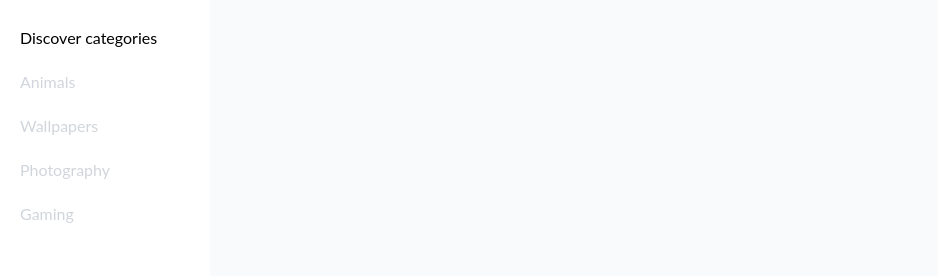
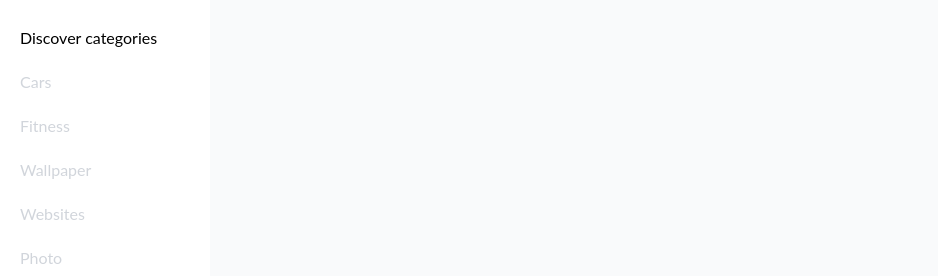
Before and after one commit to FCimendere/ShareMe-Social-Media-App, a React (Create React App) app in the folder ShareMe/shareme_frontend/: page / in a window 1280 px wide. Shown: the part 152-428 px from the top of the page, without its empty margins (0-938 px from the left). Built offline with nearby package versions, Linux system fonts and the light colour scheme; no server answers; sample sign-in values are in the browser's storage.

Commit message:
change mock category list with real categories

```diff
--- a/ShareMe/shareme_frontend/src/components/Sidebar.jsx
+++ b/ShareMe/shareme_frontend/src/components/Sidebar.jsx
@@ -4,18 +4,19 @@ import { RiHomeFill } from 'react-icons/ri';
 import { IoIosArrowForward } from 'react-icons/io';
 
 import logo from '../assets/Logo.png';
+import { categories } from '../utils/data';
+
+// MOCK DATA :
+// const categories = [
+//   { name:'Animals' },
+//   { name:'Wallpapers' },
+//   { name:'Photography' },
+//   { name:'Gaming' },
+//   { name:'Coding' },
+// ]
 
 const isNotActiveStyle = 'flex items-center px-5 gap-3 text-gray-300 hover:text-black transition-all duration-200 ease-in-out capitalize';
 const isActiveStyle = 'flex items-center px-5 gap-3 font-extrabold border-r-2 border-black  transition-all duration-200 ease-in-out capitalize';
-
-const categories = [
-  { name:'Animals' },
-  { name:'Wallpapers' },
-  { name:'Photography' },
-  { name:'Gaming' },
-  { name:'Coding' },
-
-]
 
 const Sidebar = ({user, closeToggle}) => {
   const handleCloseSidebar = () => {
```
